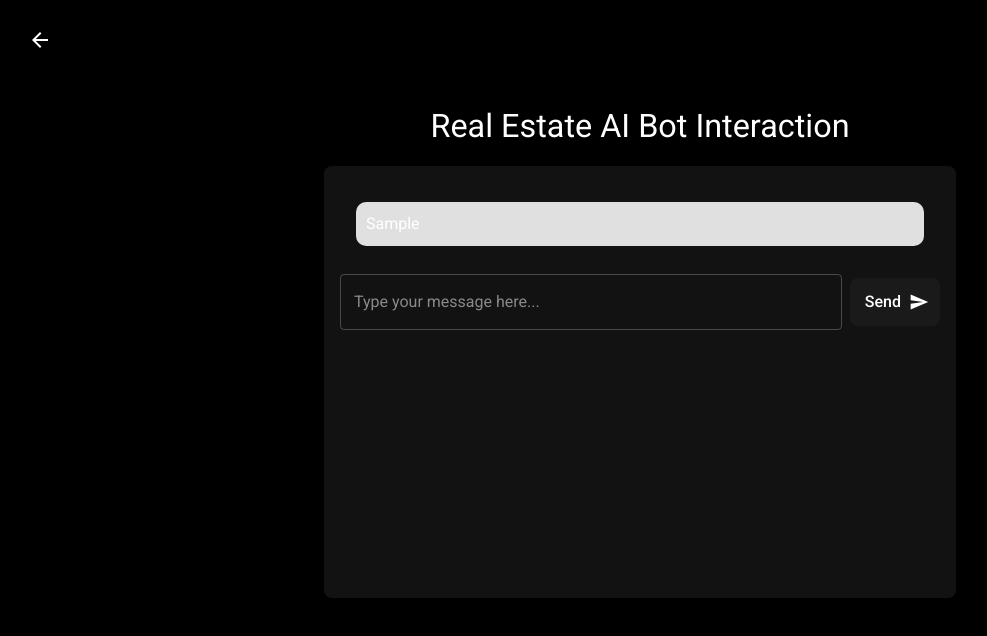
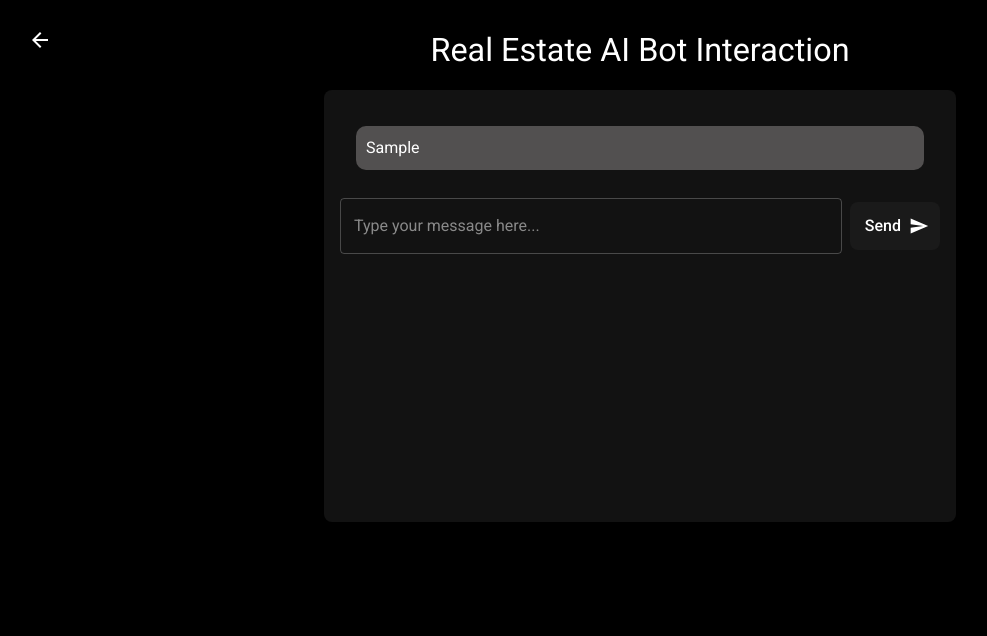
Before and after one commit to AnthonyMercadante/AnthonyMercadante.github.io, a React (Create React App) app: page /BotInteraction in a window 1280 px wide. Both pictures are taken after typing "Sample" into the empty fields and a click on the button "Send". Shown: the top 636 px of the page, without its empty margins (0-987 px from the left). Built offline with nearby package versions, Linux system fonts and the light colour scheme; no server answers.

Commit message:
Styled chatbot

```diff
--- a/src/components/BotInteraction/BotInteraction.tsx
+++ b/src/components/BotInteraction/BotInteraction.tsx
@@ -1,7 +1,7 @@
 // React imports
 import React, { useState } from 'react';
 import { useNavigate } from 'react-router-dom';
-import { Box, Typography, IconButton, TextField, Button, List, ListItem, ListItemText, Paper } from '@mui/material';
+import { Box, Typography, IconButton, TextField, Button, List, ListItem, ListItemText, CircularProgress } from '@mui/material';
 import ArrowBackIcon from '@mui/icons-material/ArrowBack';
 import SendIcon from '@mui/icons-material/Send';
 
@@ -14,6 +14,7 @@ const BotInteraction = () => {
     const navigate = useNavigate();
     const [input, setInput] = useState('');
     const [messages, setMessages] = useState<Message[]>([]);
+    const [isLoading, setIsLoading] = useState(false);
 
     const handleBack = () => {
         navigate(-1); // Navigate back to the previous page
@@ -25,6 +26,7 @@ const BotInteraction = () => {
             // Add the user's message to the chat display
             setMessages(messages => [...messages, { text: userInput, sender: 'user' }]);
             setInput('');
+            setIsLoading(true);
 
             try {
                 // Send the message to the Flask backend
@@ -44,17 +46,18 @@ const BotInteraction = () => {
                 const data = await response.json();
 
                 // Add the bot's response to the chat display
+                setIsLoading(false);
                 setMessages(messages => [...messages, { text: data.response, sender: 'bot' }]);
             } catch (error) {
                 console.error('Failed to send message:', error);
-                // Optionally handle the error, e.g., show an error message in the chat
+                setIsLoading(false);
             }
         }
     };
 
 
     return (
-        <Box sx={{ padding: 4, display: 'flex', flexDirection: 'column', alignItems: 'center', justifyContent: 'center', bgcolor: 'background.default', color: 'text.primary', height: '80vh', }}>
+        <Box sx={{ padding: 4.5, display: 'flex', flexDirection: 'column', alignItems: 'center', justifyContent: 'center', bgcolor: 'background.default', color: 'text.primary', height: '60vh', }}>
             <IconButton onClick={handleBack} sx={{ position: 'absolute', top: 20, left: 20, zIndex: 1 }}>
                 <ArrowBackIcon />
             </IconButton>
@@ -67,7 +70,7 @@ const BotInteraction = () => {
                         <ListItem key={index} style={{ alignSelf: message.sender === 'user' ? 'flex-end' : 'flex-start' }}>
                             <ListItemText
                                 primary={message.text}
-                                sx={{ wordBreak: 'break-word', background: message.sender === 'user' ? '#e0e0e0' : '#9fa8da', borderRadius: '10px', padding: '10px' }}
+                                sx={{ wordBreak: 'break-word', background: message.sender === 'user' ? '#525050' : '#333769', borderRadius: '10px', padding: '10px' }}
                             />
                         </ListItem>
                     ))}
@@ -79,13 +82,13 @@ const BotInteraction = () => {
                         placeholder="Type your message here..."
                         value={input}
                         onChange={(e) => setInput(e.target.value)}
-                        onKeyPress={(e) => e.key === 'Enter' && handleSendMessage()}
                         sx={{ mr: 1, bgcolor: 'background.paper' }}
                     />
                     <Button variant="contained" endIcon={<SendIcon />} onClick={handleSendMessage}>
                         Send
                     </Button>
                 </Box>
+                {isLoading && <CircularProgress />}
             </Box>
         </Box>
     );
```
